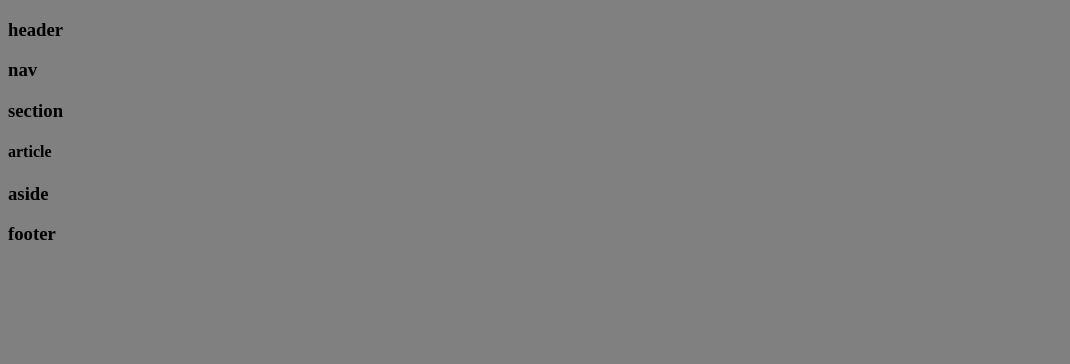
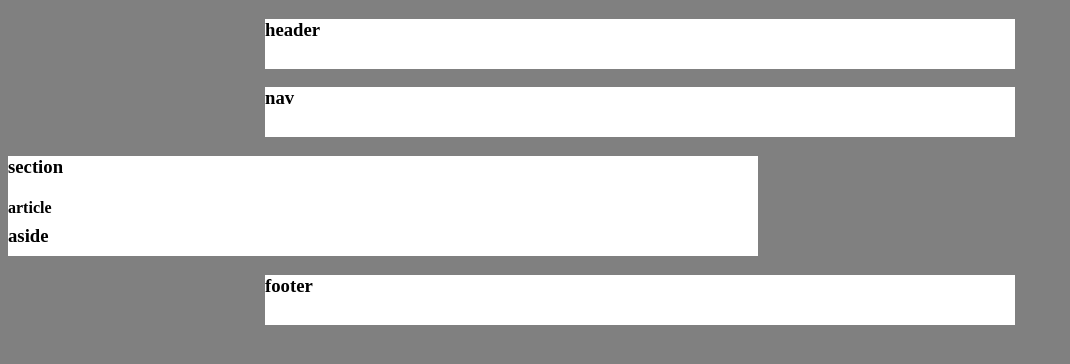
Before and after one commit to josephmanzo/HW-Wireframe, a plain HTML site: page index.html in a window 1280 px wide. Shown: the whole page, without its empty margins (0-1070 px from the left). Drawn offline with Linux system fonts and the light colour scheme.

Commit message:
Updated css formating

```diff
--- a/index.html
+++ b/index.html
@@ -10,25 +10,30 @@
 </head>
 <body>
 
-<div>
+<div class="center">
     <h3>header</h3>
 </div>
 
-<div>
+<div class="center">
     <h3>nav</h3>
 </div>
 
-<div>
-    <h3>section</h3>
+<div class="clearfix">
 
-    <h4>article</h4>
+    <div>
+        <h3>section</h3>
+
+        <h4>article</h4>
+    </div>
 </div>
 
-<div>
-    <h3>aside</h3>
+<div class="clearfix">
+    <div class="aside">
+        <h3>aside</h3>
+    </div>
 </div>
 
-<div>
+<div class="center">
     <h3>footer</h3>
 </div>
 </body>
--- a/style.css
+++ b/style.css
@@ -1,3 +1,29 @@
 body {
     background-color: gray
 }
+
+.center {
+    margin: auto;
+}
+
+.section {
+    float: left;
+}
+
+.aside {
+    float: right;
+}
+
+.clearfix::after{
+    content: "";
+    display: block;
+    clear: both;
+}
+
+div {
+    background-color: white;
+    width: 750px;
+    height: 50px;
+
+
+}
```
